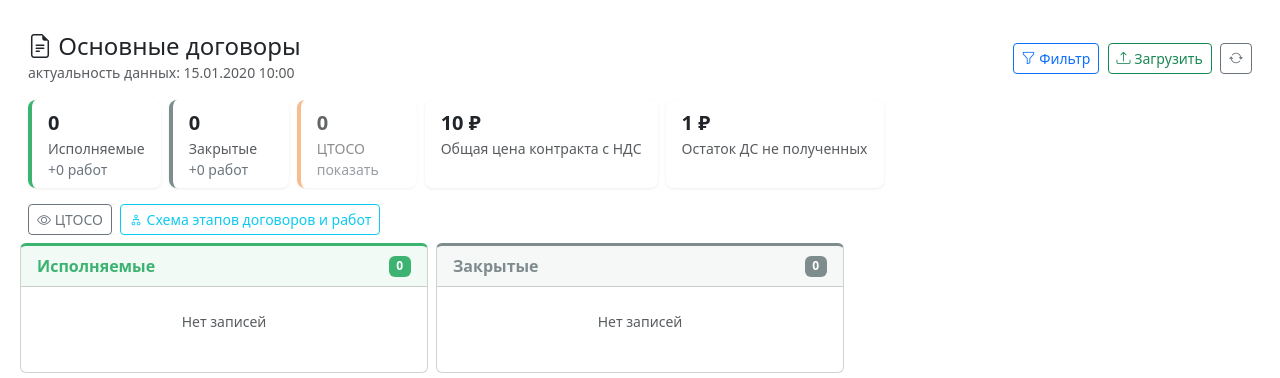
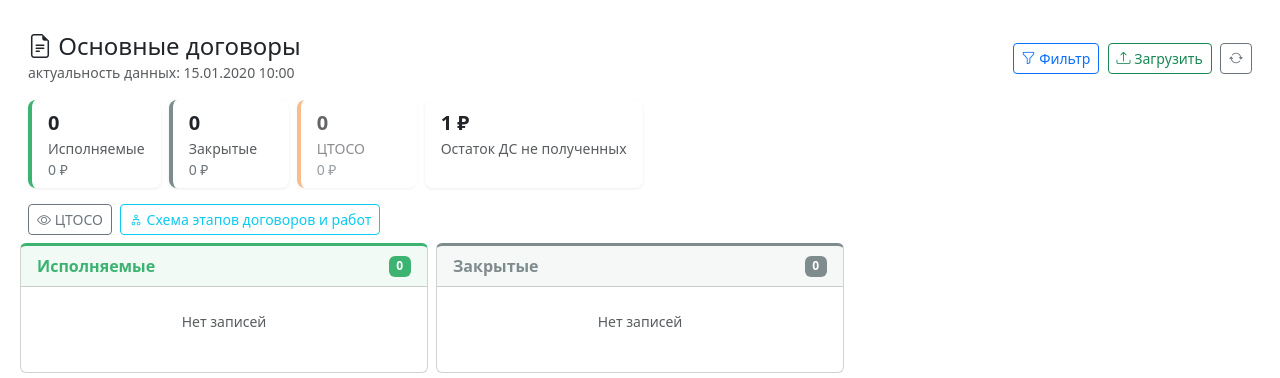
Before and after one commit to DEKA2DEKA/dogovor, a Flask app: page /main-board in a window 1280 px wide. Shown: the part 57-435 px from the top of the page. Run offline with Flask 3, Linux system fonts and the light colour scheme; tables that the repository leaves empty hold one stand-in row (values such as "Sample post").

Commit message:
Add cost_by_status per metric pill (Исполняемые/Закрытые/ЦТОСО show contract sum)

```diff
--- a/app.py
+++ b/app.py
@@ -720,8 +720,11 @@ def api_main_validate():
 def api_main_stats():
     parents = MainContract.query.filter(MainContract.parent_id.is_(None))
     by_status = {}
+    cost_by_status = {}
     for s in MAIN_STATUSES:
-        by_status[s] = parents.filter(MainContract.status == s).count()
+        q = parents.filter(MainContract.status == s)
+        by_status[s] = q.count()
+        cost_by_status[s] = db.session.query(db.func.sum(MainContract.cost_with_vat)).filter(MainContract.parent_id.is_(None), MainContract.status == s).scalar() or 0
     by_region = {}
     for r in MAIN_REGIONS:
         by_region[r] = parents.filter(MainContract.region == r).count()
@@ -753,6 +756,7 @@ def api_main_stats():
         'total': total,
         'total_items': total_items,
         'by_status': by_status,
+        'cost_by_status': cost_by_status,
         'by_region': by_region,
         'cost_sum': cost_sum,
         'ds_remaining_sum': ds_remaining_sum,
--- a/templates/main_board.html
+++ b/templates/main_board.html
@@ -140,20 +140,17 @@ function loadMainStats() {
             const order = ['executing', 'closed'];
             order.forEach(key => {
                 const count = data.by_status[key] || 0;
+                const cost = data.cost_by_status[key] || 0;
                 html += `<div class="stat-pill" style="border-left:4px solid ${STATUS_COLORS[key] || '#6c757d'}">
                     <div class="fs-5 fw-bold">${count}</div>
                     <div class="small text-muted">${STATUS_LABELS[key] || key}</div>
-                    <div class="small text-secondary">+${data.total_items || 0} работ</div>
+                    <div class="small text-secondary">${cost.toLocaleString('ru-RU')} ₽</div>
                 </div>`;
             });
             html += `<div class="stat-pill stat-pill-ctoso" onclick="toggleCtoso()" style="cursor:pointer;border-left:4px solid ${STATUS_COLORS['ctoso'] || '#6c757d'}">
                 <div class="fs-5 fw-bold">${data.by_status['ctoso'] || 0}</div>
                 <div class="small text-muted">${STATUS_LABELS['ctoso'] || 'ЦТОСО'}</div>
-                <div class="small ${ctosoVisible ? 'text-primary' : 'text-secondary'}">${ctosoVisible ? '✓ показан' : 'показать'}</div>
-            </div>`;
-            html += `<div class="stat-pill">
-                <div class="fs-5 fw-bold">${data.cost_sum.toLocaleString('ru-RU')} ₽</div>
-                <div class="small text-muted">Общая цена контракта с НДС</div>
+                <div class="small text-secondary">${(data.cost_by_status['ctoso'] || 0).toLocaleString('ru-RU')} ₽</div>
             </div>`;
             html += `<div class="stat-pill">
                 <div class="fs-5 fw-bold">${data.ds_remaining_sum.toLocaleString('ru-RU')} ₽</div>
```
